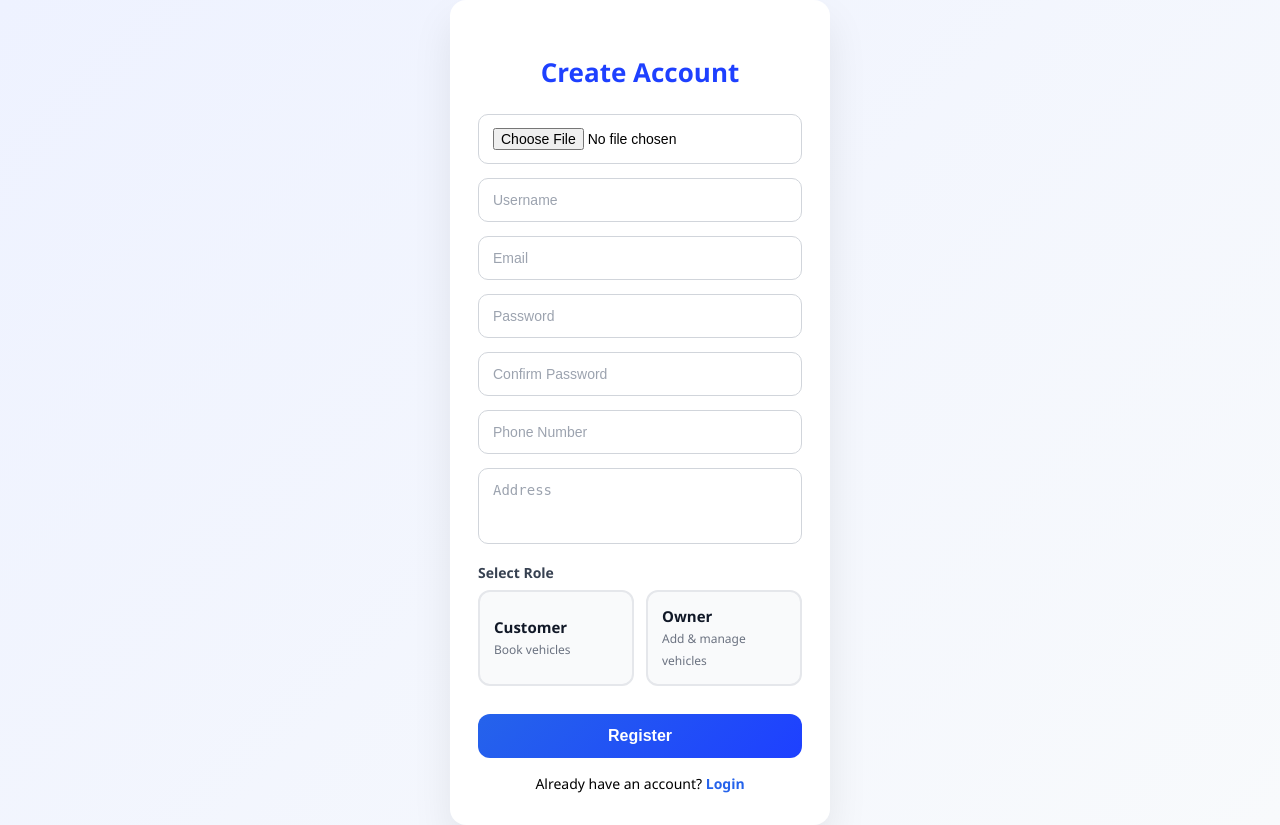
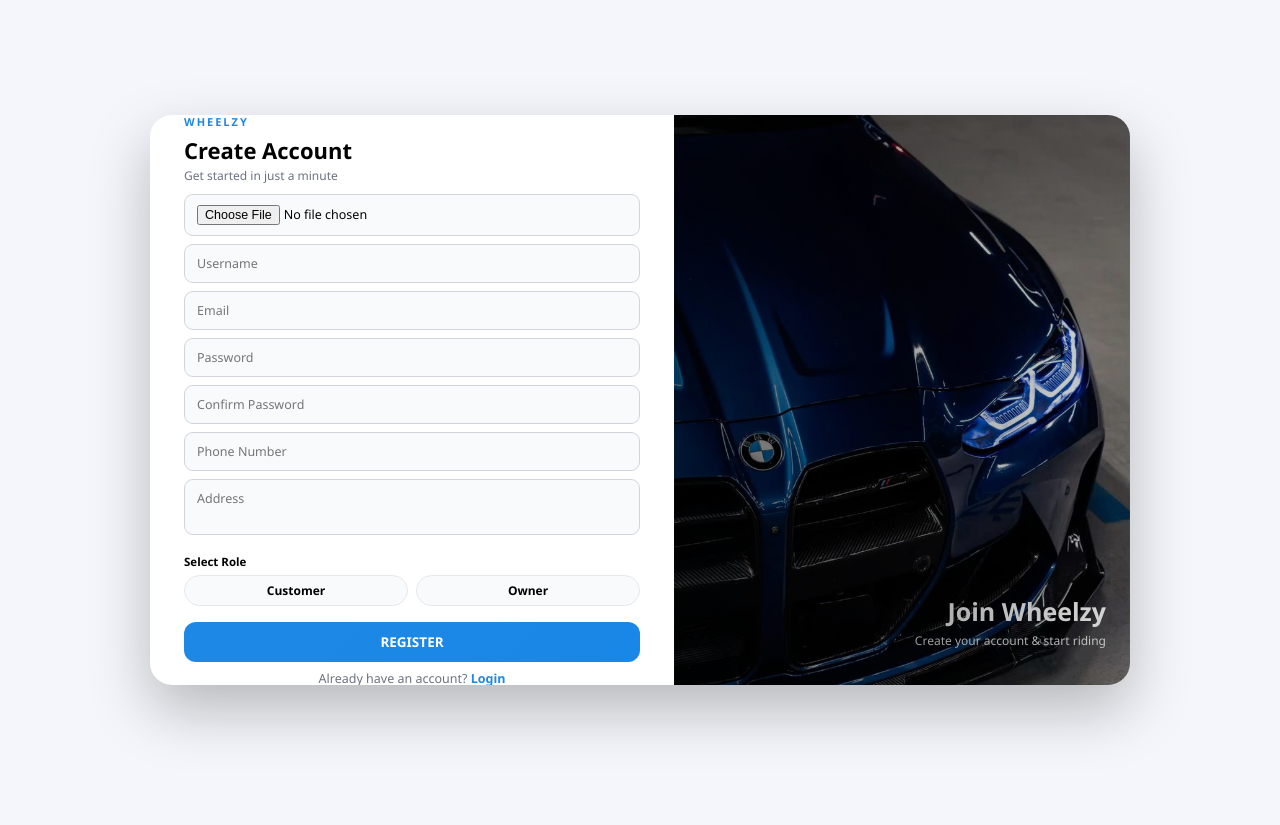
Before and after one commit to adithyaaneesh/django_wheelzy, a Django app: template wheelzy_app/templates/register.html in a window 1280 px wide. After the commit the page ends 735 px from the top, so only its background shows below. Run offline with Django 3.2, Linux system fonts and the light colour scheme; the template is opened without the code that fills it, so the values that code supplies are empty.

Commit message:
style for register page

```diff
--- a/wheelzy_app/templates/register.html
+++ b/wheelzy_app/templates/register.html
@@ -2,141 +2,121 @@
 <html lang="en">
 <head>
     <meta charset="UTF-8">
-    <title>Register</title>
+    <title>Register | Wheelzy</title>
+    <meta name="viewport" content="width=device-width, initial-scale=1.0">
 
     <style>
         * {
             box-sizing: border-box;
+            font-family: "Segoe UI", Tahoma, sans-serif;
         }
 
         body {
-            font-family: "Segoe UI", Tahoma, sans-serif;
-            background: linear-gradient(135deg, #eef2ff, #f8fafc);
+            margin: 0;
             min-height: 100vh;
             display: flex;
             align-items: center;
             justify-content: center;
-            margin: 0;
+            background: #f4f6fb;
         }
 
-        .card {
-            background: #ffffff;
+        /* CARD */
+        .register-wrapper {
             width: 100%;
-            max-width: 380px;
-            padding: 32px 28px;
-            border-radius: 16px;
-            box-shadow: 0 20px 40px rgba(0, 0, 0, 0.08);
-            animation: fadeIn 0.4s ease-in-out;
+            max-width: 980px;
+            height: 570px;
+            background: #fff;
+            border-radius: 22px;
+            overflow: hidden;
+            display: flex;
+            box-shadow: 0 25px 60px rgba(0,0,0,.25);
         }
 
-        .card h2 {
-            text-align: center;
-            margin-bottom: 24px;
-            color: #1e40ff;
-            font-size: 26px;
+        /* LEFT FORM */
+        .register-form {
+            flex: 1;
+            padding: 22px 34px;
+            display: flex;
+            flex-direction: column;
+            justify-content: center;
+        }
+
+        .brand {
+            font-size: 11px;
             font-weight: 700;
+            letter-spacing: 2px;
+            color: #1e88e5;
+            margin-bottom: 6px;
+        }
+
+        h1 {
+            font-size: 22px;
+            margin: 0 0 2px;
+        }
+
+        .subtitle {
+            font-size: 12px;
+            color: #6b7280;
+            margin-bottom: 10px;
         }
 
         .form-group {
-            margin-bottom: 14px;
+            margin-bottom: 8px;
         }
 
         input,
-        textarea,
-        select {
+        textarea {
             width: 100%;
-            padding: 13px 14px;
-            border-radius: 10px;
+            padding: 10px 12px;
+            font-size: 12.5px;
+            border-radius: 9px;
             border: 1px solid #d1d5db;
-            font-size: 14px;
-            transition: all 0.25s ease;
+            background: #f9fafb;
         }
 
         textarea {
             resize: none;
         }
 
-        input::placeholder,
-        textarea::placeholder {
-            color: #9ca3af;
+        input:focus,
+        textarea:focus {
+            outline: none;
+            border-color: #1e88e5;
+            box-shadow: 0 0 0 3px rgba(30,136,229,.18);
+            background: #fff;
         }
 
-        input:focus,
-        textarea:focus,
-        select:focus {
-            outline: none;
-            border-color: #2563eb;
-            box-shadow: 0 0 0 3px rgba(37, 99, 235, 0.15);
-        }
-
-        button {
-            width: 100%;
-            padding: 13px;
-            background: linear-gradient(135deg, #2563eb, #1e40ff);
-            color: #ffffff;
-            border: none;
-            border-radius: 12px;
-            font-size: 16px;
-            font-weight: 600;
-            cursor: pointer;
-            transition: transform 0.2s ease, box-shadow 0.2s ease;
-            margin-top: 10px;
-        }
-
-        button:hover {
-            transform: translateY(-1px);
-            box-shadow: 0 10px 20px rgba(37, 99, 235, 0.3);
-        }
-
-        .login-link {
-            text-align: center;
-            margin-top: 16px;
-            font-size: 14px;
-        }
-
-        .login-link a {
-            color: #2563eb;
-            font-weight: 600;
-            text-decoration: none;
-        }
+        /* ROLE */
         .role-section {
-            margin-bottom: 18px;
+            margin: 6px 0 10px;
         }
 
         .role-title {
-            font-size: 14px;
+            font-size: 11.5px;
             font-weight: 600;
-            color: #374151;
-            margin-bottom: 8px;
+            margin-bottom: 6px;
         }
 
         .role-cards {
             display: flex;
-            gap: 12px;
+            gap: 8px;
         }
 
         .role-card {
             flex: 1;
-            border: 2px solid #e5e7eb;
-            border-radius: 12px;
-            padding: 14px;
+            border: 1.5px solid #e5e7eb;
+            border-radius: 20px;
+            padding: 6px 8px;
             cursor: pointer;
-            transition: all 0.25s ease;
-            display: flex;
-            align-items: center;
-            gap: 10px;
             background: #f9fafb;
+            text-align: center;
+            transition: .25s ease;
         }
 
         .role-card h4 {
             margin: 0;
-            font-size: 15px;
-            color: #111827;
-        }
-
-        .role-card span {
             font-size: 12px;
-            color: #6b7280;
+            font-weight: 600;
         }
 
         .role-card input {
@@ -144,21 +124,180 @@
         }
 
         .role-card:has(input:checked) {
-            border-color: #2563eb;
-            background: #eef2ff;
+            border-color: #1e88e5;
+            background: #eef4ff;
+            color: #1e88e5;
         }
 
+        /* BUTTON */
+        button {
+            background: linear-gradient(135deg, #1e88e5, #1987e7);
+            border: none;
+            padding: 11px;
+            border-radius: 12px;
+            font-size: 13.5px;
+            font-weight: 600;
+            color: #fff;
+            cursor: pointer;
+            margin-top: 6px;
+        }
 
+        button:hover {
+            box-shadow: 0 10px 25px rgba(30,136,229,.35);
+        }
+
+        .login-link {
+            margin-top: 8px;
+            font-size: 12.5px;
+            text-align: center;
+            color: #6b7280;
+        }
+
+        .login-link a {
+            color: #1e88e5;
+            font-weight: 600;
+            text-decoration: none;
+        }
+
+        /* RIGHT IMAGE */
+        .register-image {
+            flex: 1;
+            background: url("/static/images/register.jpg") center/cover no-repeat;
+            position: relative;
+        }
+
+        .register-image::after {
+            content: "";
+            position: absolute;
+            inset: 0;
+            background: linear-gradient(to left, rgba(0,0,0,.15), rgba(0,0,0,.55));
+        }
+
+        .image-text {
+            position: absolute;
+            bottom: 24px;
+            right: 24px;
+            color: #fff;
+            text-align: right;
+        }
+
+        .image-text h2 {
+            margin: 0;
+            font-size: 25px;
+            font-weight: 700;
+        }
+
+        .image-text p {
+            font-size: 12px;
+            opacity: .9;
+            margin-top: 4px;
+        }
+
+        /* MOBILE */
+        @media (max-width: 768px) {
+            .register-wrapper {
+                height: auto;
+                border-radius: 0;
+            }
+
+            .register-image {
+                display: none;
+            }
+
+            .register-form {
+                padding: 26px 22px;
+            }
+        }
+        @media (max-width: 768px) {
+
+            body {
+                background: url("/static/images/register-car.jpg") center / cover no-repeat fixed;
+                position: relative;
+            }
+
+            body::before {
+                content: "";
+                position: fixed;
+                inset: 0;
+                background: linear-gradient(
+                    rgba(0,0,0,0.6),
+                    rgba(0,0,0,0.85)
+                );
+                z-index: -1;
+            }
+
+            .register-wrapper {
+                height: auto;
+                max-width: 360px;
+                border-radius: 28px;
+                background: rgba(255,255,255,0.08);
+                backdrop-filter: blur(14px);
+                box-shadow: 0 25px 60px rgba(0,0,0,.6);
+            }
+
+            .register-image {
+                display: none;
+            }
+
+            .register-form {
+                padding: 26px 22px;
+                color: #fff;
+            }
+
+            .register-form input,
+            .register-form textarea {
+                background: rgba(255,255,255,0.15);
+                border: 1px solid rgba(255,255,255,0.25);
+                color: #fff;
+            }
+
+            .register-form input::placeholder,
+            .register-form textarea::placeholder {
+                color: rgba(255,255,255,0.7);
+            }
+
+            .register-form input:focus,
+            .register-form textarea:focus {
+                background: rgba(255,255,255,0.2);
+                border-color: #1e88e5;
+            }
+
+            .register-form h1,
+            .register-form .brand,
+            .register-form .subtitle,
+            .register-form .login-link,
+            .register-form .login-link a {
+                color: #fff;
+                text-align: center;
+            }
+
+            .role-card {
+                background: rgba(255,255,255,0.12);
+                border-color: rgba(255,255,255,0.3);
+                color: #fff;
+            }
+
+            .role-card:has(input:checked) {
+                background: rgba(30,136,229,0.35);
+                border-color: #1e88e5;
+            }
+        }
 
     </style>
 </head>
 
 <body>
 
-<form method="post" class="card" enctype="multipart/form-data">
+<div class="register-wrapper">
+
+    <!-- FORM -->
+    <form method="post" class="register-form" enctype="multipart/form-data">
         {% csrf_token %}
 
-    <h2>Create Account</h2>
+        <div class="brand">WHEELZY</div>
+        <h1>Create Account</h1>
+        <div class="subtitle">Get started in just a minute</div>
+
         <div class="form-group">
             <input type="file" name="photo" accept="image/*" required>
         </div>
@@ -184,31 +323,26 @@
         </div>
 
         <div class="form-group">
-        <textarea name="address" placeholder="Address" rows="3" required></textarea>
+            <textarea name="address" rows="2" placeholder="Address" required></textarea>
         </div>
 
+        <!-- ROLE -->
         <div class="role-section">
-        <p class="role-title">Select Role</p>
-
+            <div class="role-title">Select Role</div>
             <div class="role-cards">
                 <label class="role-card">
                     <input type="radio" name="role" value="customer" required>
-                <div>
                     <h4>Customer</h4>
-                    <span>Book vehicles</span>
-                </div>
                 </label>
 
                 <label class="role-card">
                     <input type="radio" name="role" value="owner">
-                <div>
                     <h4>Owner</h4>
-                    <span>Add & manage vehicles</span>
-                </div>
                 </label>
             </div>
         </div>
-    <button type="submit">Register</button>
+
+        <button type="submit">REGISTER</button>
 
         <div class="login-link">
             Already have an account?
@@ -216,5 +350,15 @@
         </div>
     </form>
 
+    <!-- IMAGE -->
+    <div class="register-image">
+        <div class="image-text">
+            <h2>Join Wheelzy</h2>
+            <p>Create your account & start riding</p>
+        </div>
+    </div>
+
+</div>
+
 </body>
 </html>
```
Also changed, not shown: wheelzy_app/templates/login.html (+50 -5 lines), static/images/blue-ferrari.jpg (renamed from static/images/blue Ferrari 💙.jpg), static/images/login-car.jpg (deleted), static/images/login-logo.jpg (added), static/images/register.jpg (added). Lines whose indentation alone changed are shown as unchanged.
